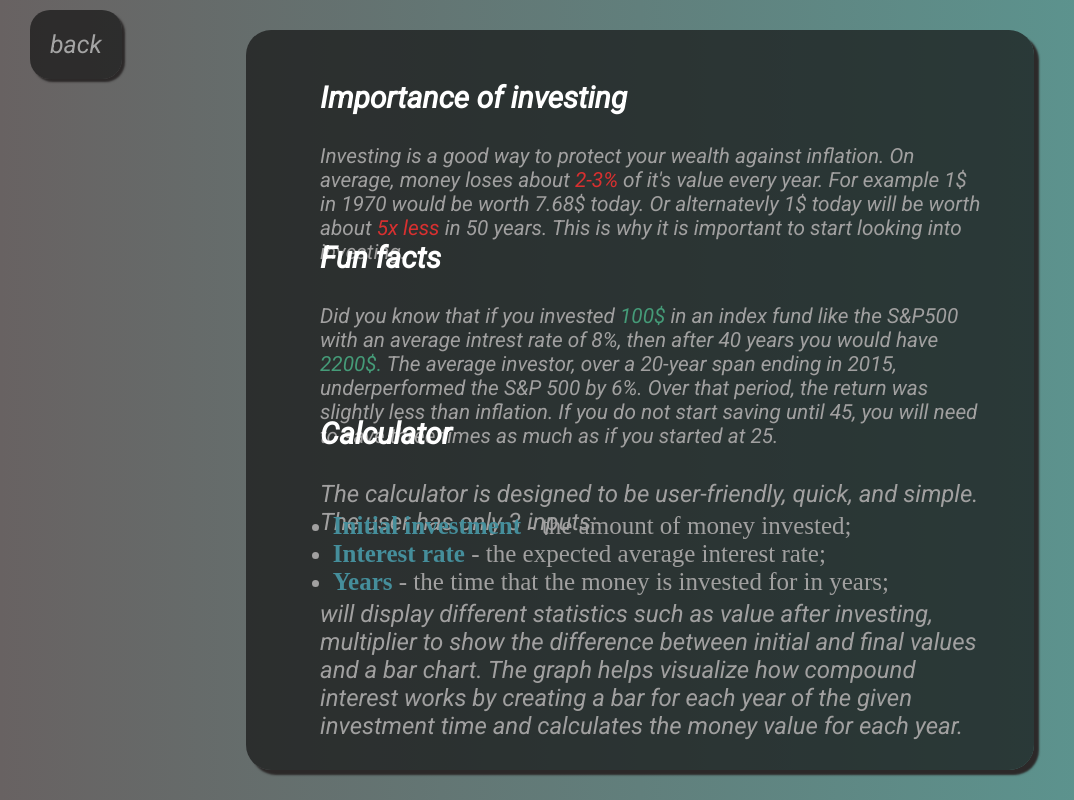
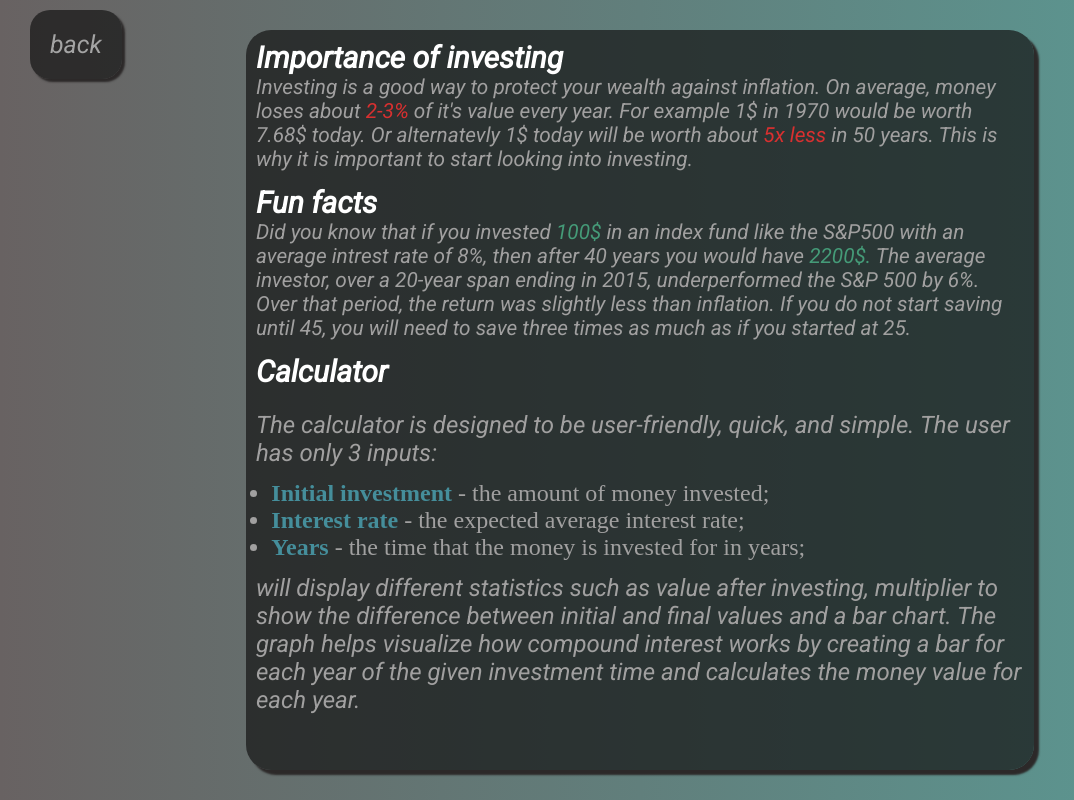
Before and after one commit to mkilgi/se-ruhmatoo, a plain HTML site: page about.html in a window 1280 px wide. Shown: the whole page, without its empty margins (0-1074 px from the left). Drawn offline with Linux system fonts and the light colour scheme.

Commit message:
Version 1.0

```diff
--- a/about.css
+++ b/about.css
@@ -9,88 +9,84 @@ body {
 }
 
 .container {
+    position: absolute;
     font-size: 5rem;
     color: white;
     width: 60%;
-    height: 90%;
+    min-height: 90%;
     border: 0;
     border-radius: 25px;
     background-color: rgb(20, 20, 20, 0.7);
     box-shadow: 5px 5px 2px rgb(44, 41, 41);
     padding: 10px;
+    margin-top: 0;
 }
 
 h1 {
     font-size: 2rem;
-    position: absolute;
-    top: 10%;
-    left: 25%;
+    position:  relative;
     font-size: 30px;
 }
 
 #p1 {
     display: inline-block;
-    max-width: 52%;
+    max-width:max-content;
     font-size: 1.3rem;
-    position: absolute;
-    top: 18%;
-    left: 25%;
+    position:  relative;
     color: rgb(161, 160, 160);
 }
 
 h2 {
     font-size: 1.3rem;
-    position: absolute;
-    top: 30%;
-    left: 25%;
+    position:  relative;
     font-size: 30px;
 }
 
 #p2 {
     display: inline-block;
-    max-width: 52%;
+    max-width:max-content;
     font-size: 1.3rem;
-    position: absolute;
-    top: 38%;
-    left: 25%;
+    position: relative;
     color: rgb(161, 160, 160);
 }
 
 h3 {
     font-size: 1.5rem;
-    position: absolute;
-    top: 52%;
-    left: 25%;
+    position:  relative;
     font-size: 30px;
 }
 
 #p3 {
     display: inline-block;
     font-size: 1.5rem;
-    max-width: 52%;
-    position: absolute;
-    top: 60%;
-    left: 25%;
+    max-width:max-content;
+    position:  relative;
     color: rgb(161, 160, 160);
 }
 
+#ul1 {
+    display: inline-block;
+    position: relative;
+    left:2%;
+    font-size: 1.5rem;
+    color: rgb(161, 160, 160);
+}
 #p4 {
     display: inline-block;
     font-size: 1.5rem;
-    max-width: 52%;
-    position: absolute;
-    top: 75%;
-    left: 25%;
+    max-width:max-content;
+    position:  relative;
     color: rgb(161, 160, 160);
 }
+/*
+.list {
+    display: inline-block;
+    position: absolute;
+    top: 50%;
+    font-size: 1.5rem;
+    color: rgb(161, 160, 160);
+} */
 
-.list {
-    position: absolute;
-    top: 64%;
-    left: 26%;
-    font-size: 25px;
-    color: rgb(161, 160, 160);
-}
 
 .green {
     background-color: transparent;
--- a/about.html
+++ b/about.html
@@ -51,6 +51,13 @@
             The calculator is designed to be user-friendly, quick, and simple. The user has only 3 inputs:
 
         </p>
+        <ul id = "ul1">
+            <li><mark class="bold">Initial investment</mark> - the amount
+                of
+                money invested;</li>
+            <li><mark class="bold">Interest rate</mark> - the expected average interest rate;</li>
+            <li><mark class="bold">Years</mark> - the time that the money is invested for in years;</li>
+        </ul>
 
         <p id="p4">will display different statistics such as value after investing, multiplier to show the difference
             between initial and final values and a bar chart. The graph helps visualize how compound interest works
@@ -59,17 +66,6 @@
         </p>
     </div>
 
-    <div class="list">
-        <ul>
-            <li><mark class="bold">Initial investment</mark> - the amount
-                of
-                money invested;</li>
-            <li><mark class="bold">Interest rate</mark> - the expected average interest rate;</li>
-            <li><mark class="bold">Years</mark> - the time that the money is invested for in years;</li>
-        </ul>
-
-    </div>
-
 
 </body>
 
```
Also changed, not shown: index.css (+10 -0 lines).
